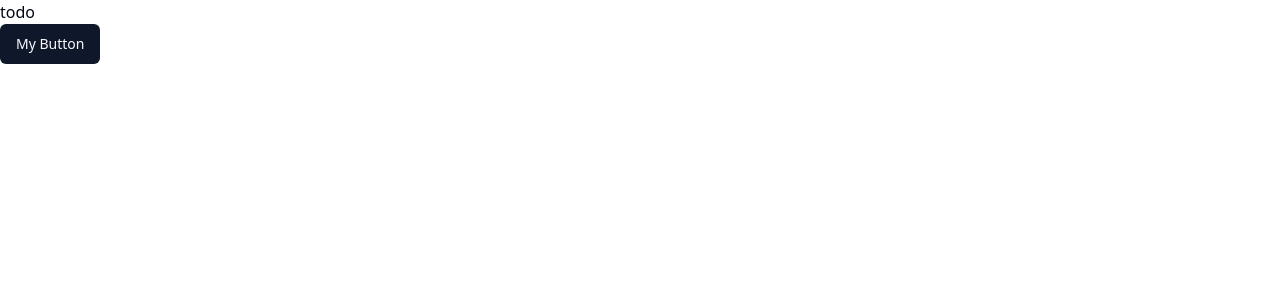
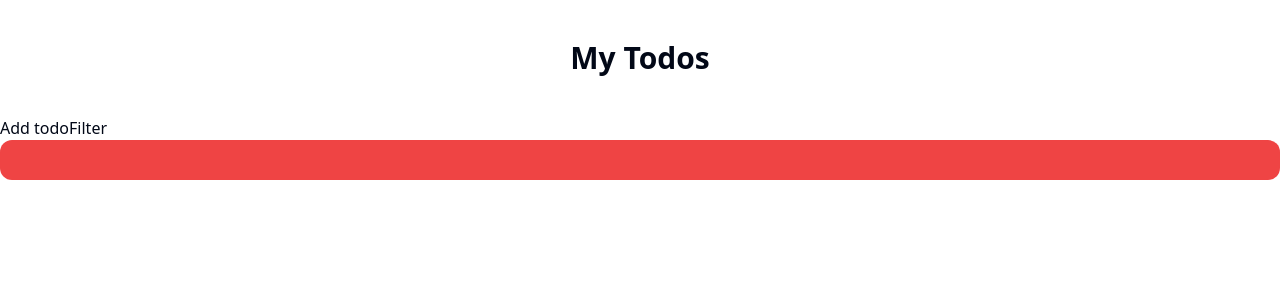
Before and after one commit to mrakib007/front-end-path, a React (Vite) app in the folder redux-learning/todo-redux/: page / in a window 1280 px wide. Shown: the top 300 px of the page. Built offline with nearby package versions, Linux system fonts and the light colour scheme.

Commit message:
Basic component structure for todo app

```diff
--- a/redux-learning/todo-redux/src/App.tsx
+++ b/redux-learning/todo-redux/src/App.tsx
@@ -1,10 +1,9 @@
-import { Button } from "./components/ui/button"
+import Todo from "./pages/Todo"
 
 function App() {
   return (
     <>
-    <h1>todo</h1>
-    <Button>My Button</Button>
+    <Todo/>
     </>
   )
 }
--- /dev/null
+++ b/redux-learning/todo-redux/src/components/todo/TodoCard.tsx
@@ -0,0 +1,16 @@
+const TodoCard = () => {
+    return (
+        <div className="bg-white rounded-md flex justify-between items-center p-3">
+            <input type="checkbox" name="" id="" />
+            <p className="font-semibold">Todo Title</p>
+            <p>Time</p>
+            <p>Description</p>
+            <div className="space-x-5">
+                <button>Delete</button>
+                <button>Edit</button>
+            </div>
+        </div>
+    );
+};
+
+export default TodoCard;
--- /dev/null
+++ b/redux-learning/todo-redux/src/components/todo/TodoContainer.tsx
@@ -0,0 +1,19 @@
+import TodoCard from "./TodoCard";
+
+const TodoContainer = () => {
+    return (
+        <div>
+            <div>
+                <button>Add todo</button>
+                <button>Filter</button>
+            </div>
+            <div className="bg-red-500 w-full h-full rounded-xl p-5 space-y-3">
+                {/* <div className="bg-white flex justify-center items-center rounded-md p-5 text-2xl font-bold">
+                    <p>There is no tas pending</p>
+                </div> */}
+            </div>
+        </div>
+    );
+};
+
+export default TodoContainer;
--- /dev/null
+++ b/redux-learning/todo-redux/src/components/ui/Container.tsx
@@ -0,0 +1,13 @@
+type TContainerProps = {
+    children: React.ReactNode;
+};
+
+const Container = ({children}: TContainerProps) => {
+    return (
+        <div className="h-screen w-full max-w-7xl mx-auto">
+            {children}
+        </div>
+    );
+};
+
+export default Container;
--- /dev/null
+++ b/redux-learning/todo-redux/src/pages/Todo.tsx
@@ -0,0 +1,13 @@
+import TodoContainer from "@/components/todo/TodoContainer";
+import Container from "@/components/ui/Container";
+
+const Todo = () => {
+    return (
+        <Container>
+            <h1 className="text-center text-3xl font-semibold my-10">My Todos</h1>
+            <TodoContainer/>
+        </Container>
+    );
+};
+
+export default Todo;
```
